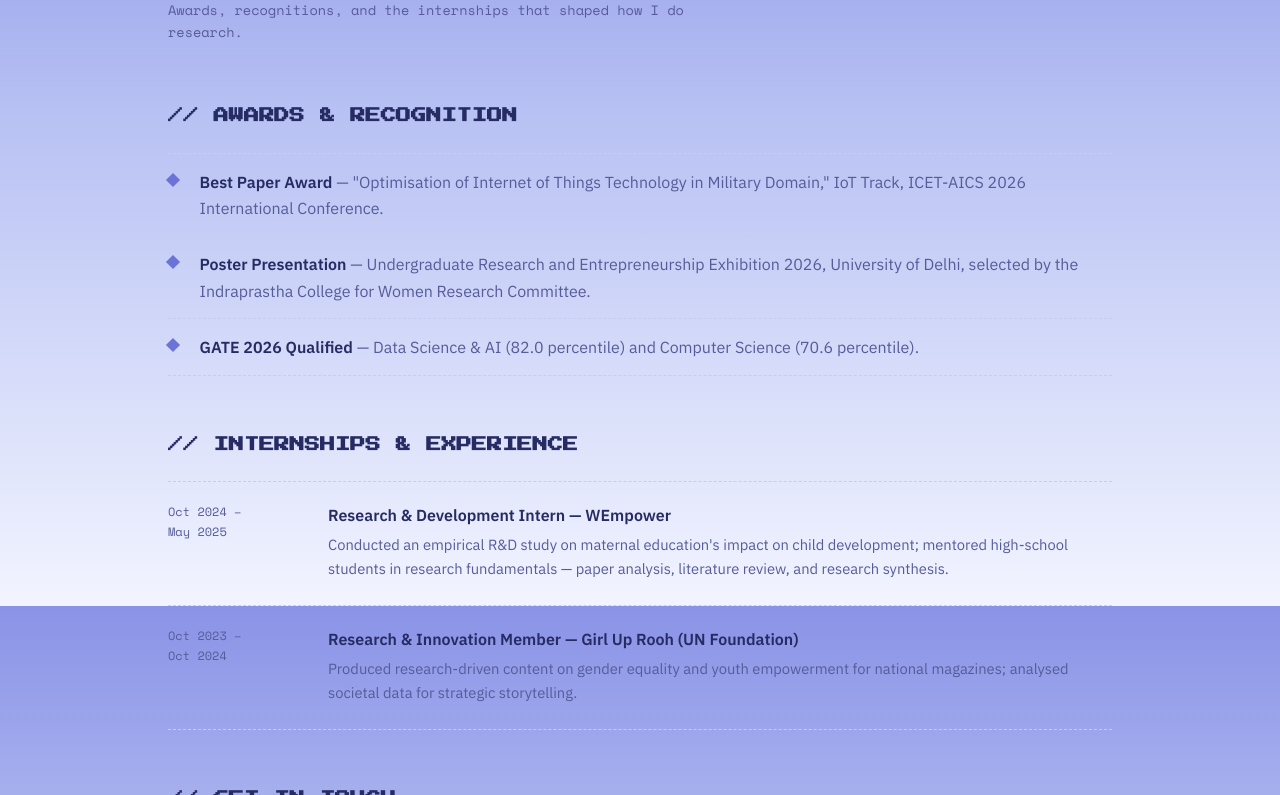
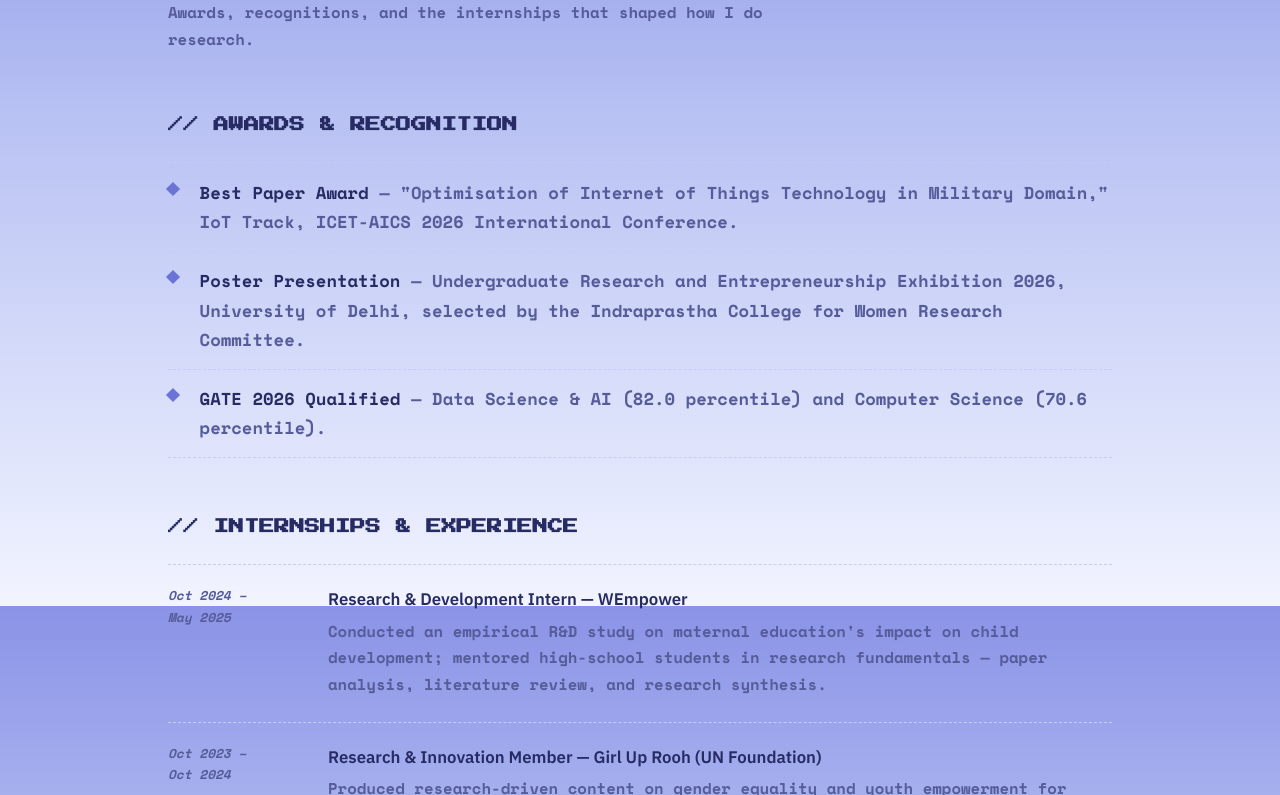
Before and after one commit to nancykaim/nancykaim.github.io, a plain HTML site: page achievements.html in a window 1280 px wide. Shown: the part 194-989 px from the top of the page. Drawn offline with nearby package versions, Linux system fonts and the light colour scheme.

Commit message:
Update style.css

```diff
--- a/style.css
+++ b/style.css
@@ -23,9 +23,26 @@ body {
   background: linear-gradient(180deg, var(--bg-top) 0%, var(--bg-mid) 38%, var(--bg-bottom) 100%);
   background-attachment: fixed;
   color: var(--ink);
-  font-family: var(--sans);
-  font-size: 16px;
-  line-height: 1.65;
+  font-family: var(--mono);
+  font-weight: 700;
+  font-size: 1.08rem;
+  line-height: 1.7;
+}
+
+/* Sticker icons beside headings */
+.sticker {
+  width: 30px;
+  height: 30px;
+  object-fit: contain;
+  vertical-align: middle;
+  margin: 0 0.4rem 0.2rem 0;
+  display: inline-block;
+}
+h1 .sticker:last-child, h2 .sticker:last-child { margin: 0 0 0.2rem 0.4rem; }
+
+/* Dates read as italic throughout */
+.when, .project-box .when, em.date {
+  font-style: italic;
 }
 
 a { color: inherit; }
@@ -165,7 +182,7 @@ nav.pages a.active, nav.pages a:hover {
   margin: 2.5rem 0 0.5rem;
   line-height: 1.6;
 }
-.page-lede { font-family: var(--mono); font-size: 0.85rem; color: var(--muted); max-width: 62ch; margin: 0 0 2rem; }
+.page-lede { font-family: var(--mono); font-size: 0.98rem; color: var(--muted); max-width: 62ch; margin: 0 0 2rem; }
 
 section.block { padding: 1.75rem 0; }
 section.block h2 {
@@ -202,6 +219,7 @@ ul.diamond-list li strong { color: var(--ink); }
   border-radius: 10px;
   padding: 1.5rem;
 }
+.card h3 { font-family: var(--sans); font-weight: 600; }
 
 /* Education timeline items */
 .edu-item {
@@ -212,9 +230,9 @@ ul.diamond-list li strong { color: var(--ink); }
   border-top: 1px dashed var(--card-line);
 }
 section.block .edu-item:last-child { border-bottom: 1px dashed var(--card-line); }
-.edu-item .when { font-family: var(--mono); font-size: 0.75rem; color: var(--muted); }
-.edu-item h3 { margin: 0 0 0.25rem; font-size: 1rem; font-weight: 600; }
-.edu-item .school { color: var(--muted); margin: 0 0 0.25rem; font-size: 0.92rem; }
+.edu-item .when { font-family: var(--mono); font-size: 0.8rem; color: var(--muted); }
+.edu-item h3 { margin: 0 0 0.25rem; font-size: 1.05rem; font-weight: 600; font-family: var(--sans); }
+.edu-item .school { color: var(--muted); margin: 0 0 0.25rem; font-size: 0.98rem; }
 .edu-item .score { font-family: var(--mono); font-size: 0.78rem; color: var(--accent); }
 @media (max-width: 620px) { .edu-item { grid-template-columns: 1fr; gap: 0.3rem; } }
 
```
